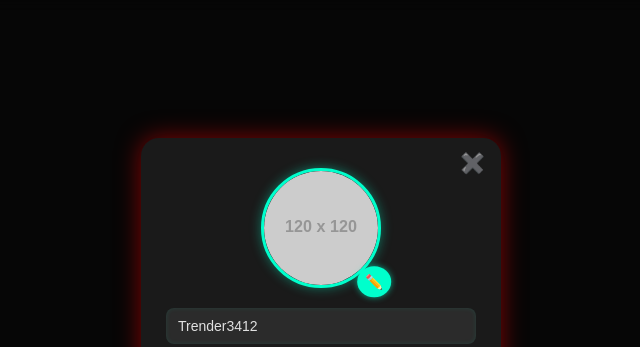
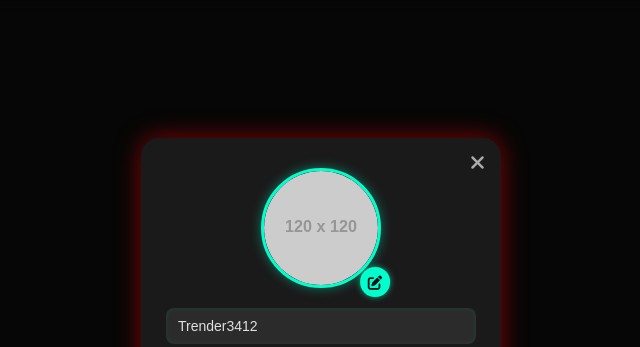
Before and after one commit to TrenAI/TrendAI, a website: page profile.html in a window 1280 px wide. Shown: the top 347 px of the page, 319-959 px from the left. Drawn offline with Linux system fonts and the light colour scheme; placeholder pictures from the web are drawn by us.

Commit message:
Update profile.html

```diff
--- a/profile.html
+++ b/profile.html
@@ -4,6 +4,7 @@
   <meta charset="UTF-8" />
   <title>TrendAI - Profile</title>
   <link href="https://fonts.googleapis.com/css2?family=Orbitron&display=swap" rel="stylesheet" />
+  <link rel="stylesheet" href="https://cdnjs.cloudflare.com/ajax/libs/font-awesome/6.5.0/css/all.min.css" />
   <style>
     * {
       margin: 0;
@@ -106,6 +107,25 @@
       background-color: #00bfa6;
     }
 
+    /* Icon animations */
+    .icon-animate {
+      transition: all 0.3s ease;
+    }
+
+    .icon-animate:hover {
+      transform: scale(1.2);
+      color: #00ffcc;
+    }
+
+    .close-btn i {
+      transition: all 0.3s ease;
+    }
+
+    .close-btn:hover i {
+      transform: scale(1.2);
+      color: #fff;
+    }
+
     input[type="text"],
     textarea {
       width: 100%;
@@ -164,13 +184,13 @@
   <div class="overlay" id="overlay"></div>
 
   <div class="profile-popup" id="popup">
-    <div class="close-btn" onclick="closeProfile()">✖️</div>
+    <div class="close-btn" onclick="closeProfile()"><i class="fas fa-times icon-animate"></i></div>
 
     <div class="profile-picture-container">
       <div class="profile-picture-wrapper">
         <img id="profileImage" src="https://via.placeholder.com/120" alt="Profile Picture">
       </div>
-      <label for="fileInput" class="edit-icon">✏️</label>
+      <label for="fileInput" class="edit-icon"><i class="fas fa-edit icon-animate"></i></label>
       <input type="file" id="fileInput" accept="image/*" style="display: none;">
     </div>
 
```
